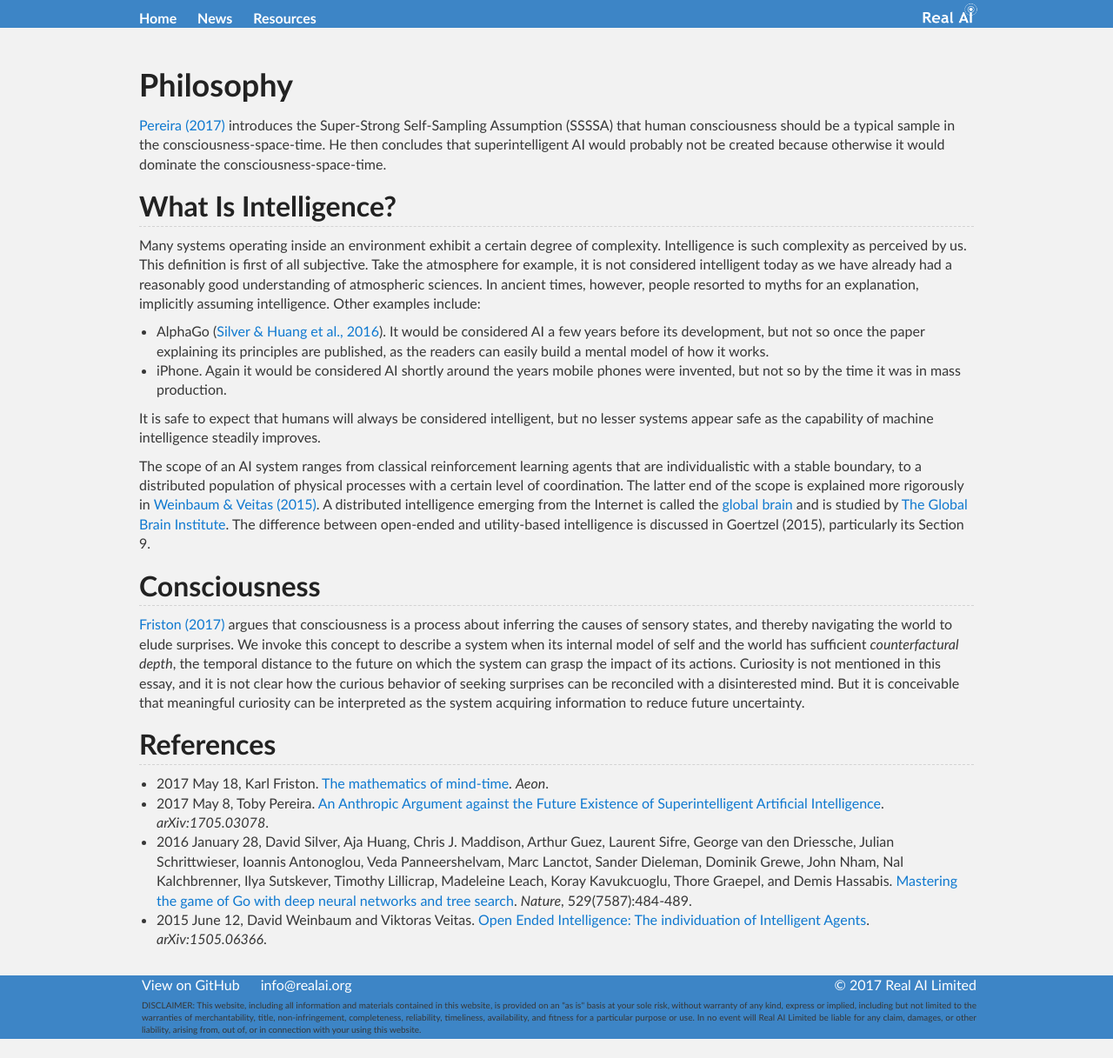
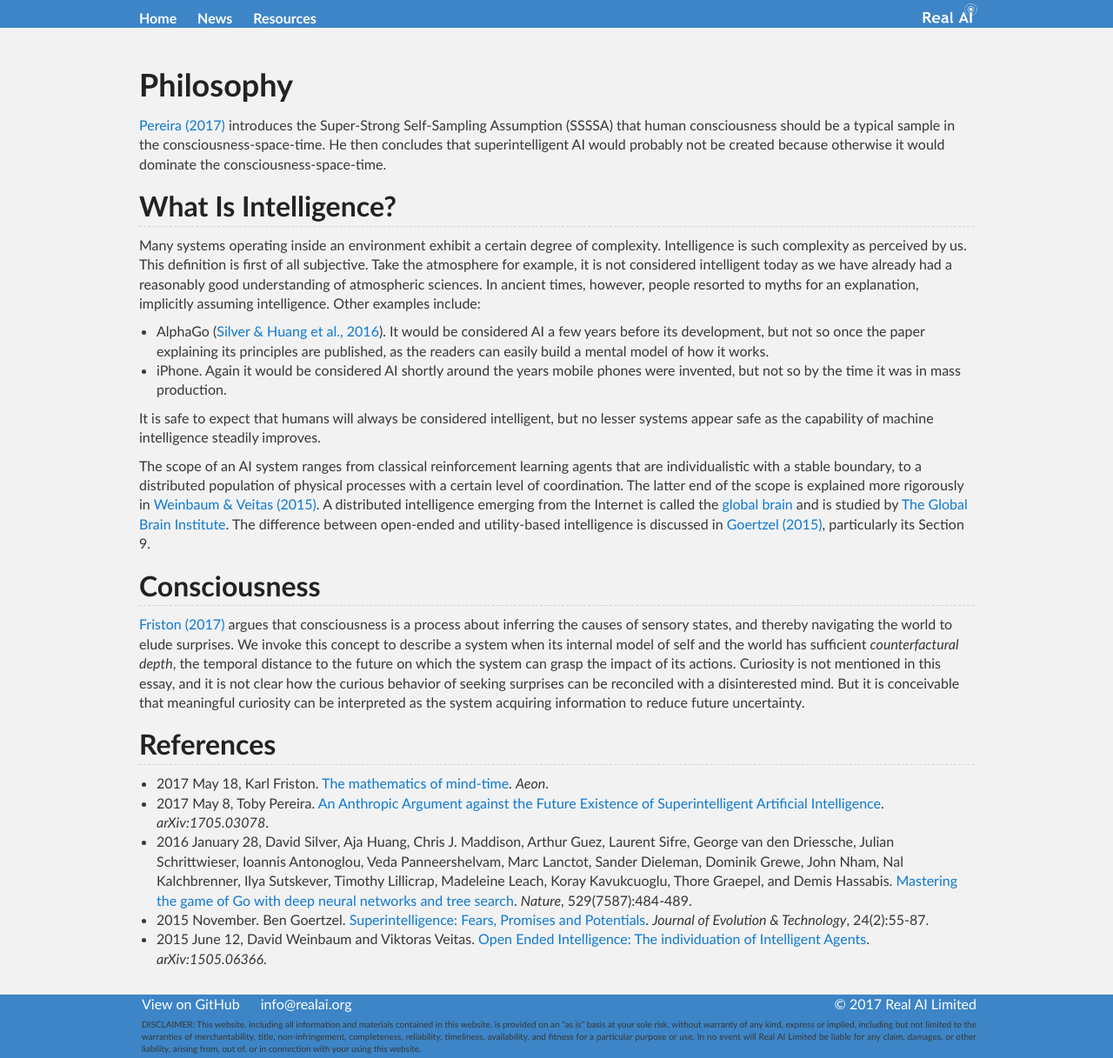
Before and after one commit to Tonywuhk/realai.org, a Jekyll site: the page built from philosophy.md, in a window 1280 px wide. Shown: the whole page at 87% size. Built offline with Jekyll 4.4.1, drawn with Linux system fonts in a browser that asks for light colours; our own code applies the rules of GitHub Pages for plain Markdown files; comment, search, counter and statistics services are not loaded; the repository's description, which GitHub fills in, is left out; before the commit the page ends 1195 px from its top, so only the background shows below that; some of the changed lines change nothing that is shown.

Commit message:
Update philosophy.md

```diff
--- a/philosophy.md
+++ b/philosophy.md
@@ -14,7 +14,7 @@ Many systems operating inside an environment exhibit a certain degree of complex
 
 It is safe to expect that humans will always be considered intelligent, but no lesser systems appear safe as the capability of machine intelligence steadily improves.
 
-The scope of an AI system ranges from classical reinforcement learning agents that are individualistic with a stable boundary, to a distributed population of physical processes with a certain level of coordination. The latter end of the scope is explained more rigorously in [Weinbaum & Veitas (2015)](https://arxiv.org/abs/1505.06366). A distributed intelligence emerging from the Internet is called the [global brain](https://en.wikipedia.org/wiki/Global_brain) and is studied by [The Global Brain Institute](http://globalbraininstitute.org). The difference between open-ended and utility-based intelligence is discussed in Goertzel (2015), particularly its Section 9.
+The scope of an AI system ranges from classical reinforcement learning agents that are individualistic with a stable boundary, to a distributed population of physical processes with a certain level of coordination. The latter end of the scope is explained more rigorously in [Weinbaum & Veitas (2015)](https://arxiv.org/abs/1505.06366). A distributed intelligence emerging from the Internet is called the [global brain](https://en.wikipedia.org/wiki/Global_brain) and is studied by [The Global Brain Institute](http://globalbraininstitute.org). The difference between open-ended and utility-based intelligence is discussed in [Goertzel (2015)](http://jetpress.org/v25.2/goertzel.htm), particularly its Section 9.
 
 ## Consciousness
 
@@ -25,4 +25,5 @@ The scope of an AI system ranges from classical reinforcement learning agents th
 * 2017 May 18, Karl Friston. [The mathematics of mind-time](https://aeon.co/essays/consciousness-is-not-a-thing-but-a-process-of-inference). *Aeon*.
 * 2017 May 8, Toby Pereira. [An Anthropic Argument against the Future Existence of Superintelligent Artificial Intelligence](https://arxiv.org/abs/1705.03078). *arXiv:1705.03078*.
 * 2016 January 28, David Silver, Aja Huang, Chris J. Maddison, Arthur Guez, Laurent Sifre, George van den Driessche, Julian Schrittwieser, Ioannis Antonoglou, Veda Panneershelvam, Marc Lanctot, Sander Dieleman, Dominik Grewe, John Nham, Nal Kalchbrenner, Ilya Sutskever, Timothy Lillicrap, Madeleine Leach, Koray Kavukcuoglu, Thore Graepel, and Demis Hassabis. [Mastering the game of Go with deep neural networks and tree search](http://www.nature.com/nature/journal/v529/n7587/full/nature16961.html). *Nature*, 529(7587):484-489.
+* 2015 November. Ben Goertzel. [Superintelligence: Fears, Promises and Potentials](http://jetpress.org/v25.2/goertzel.htm). *Journal of Evolution & Technology*, 24(2):55-87.
 * 2015 June 12, David Weinbaum and Viktoras Veitas. [Open Ended Intelligence: The individuation of Intelligent Agents](https://arxiv.org/abs/1505.06366). *arXiv:1505.06366*.
```
